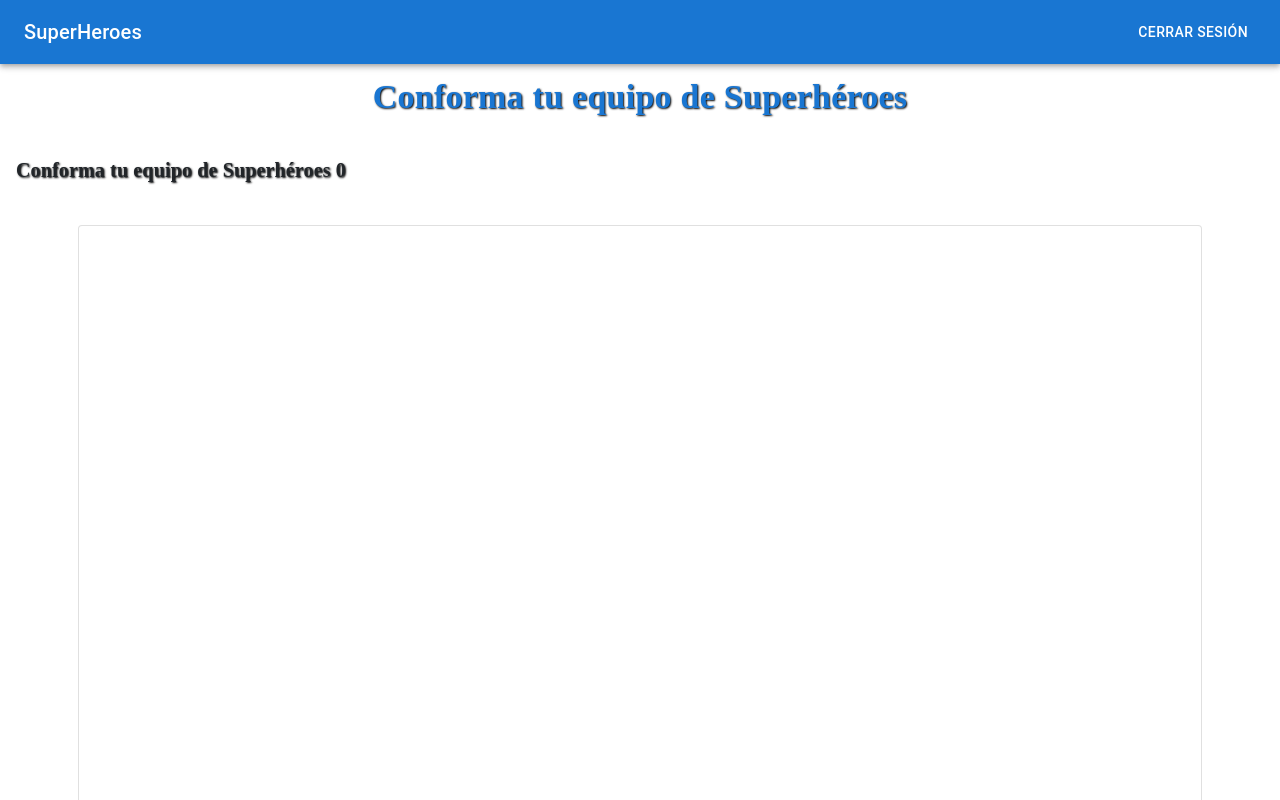
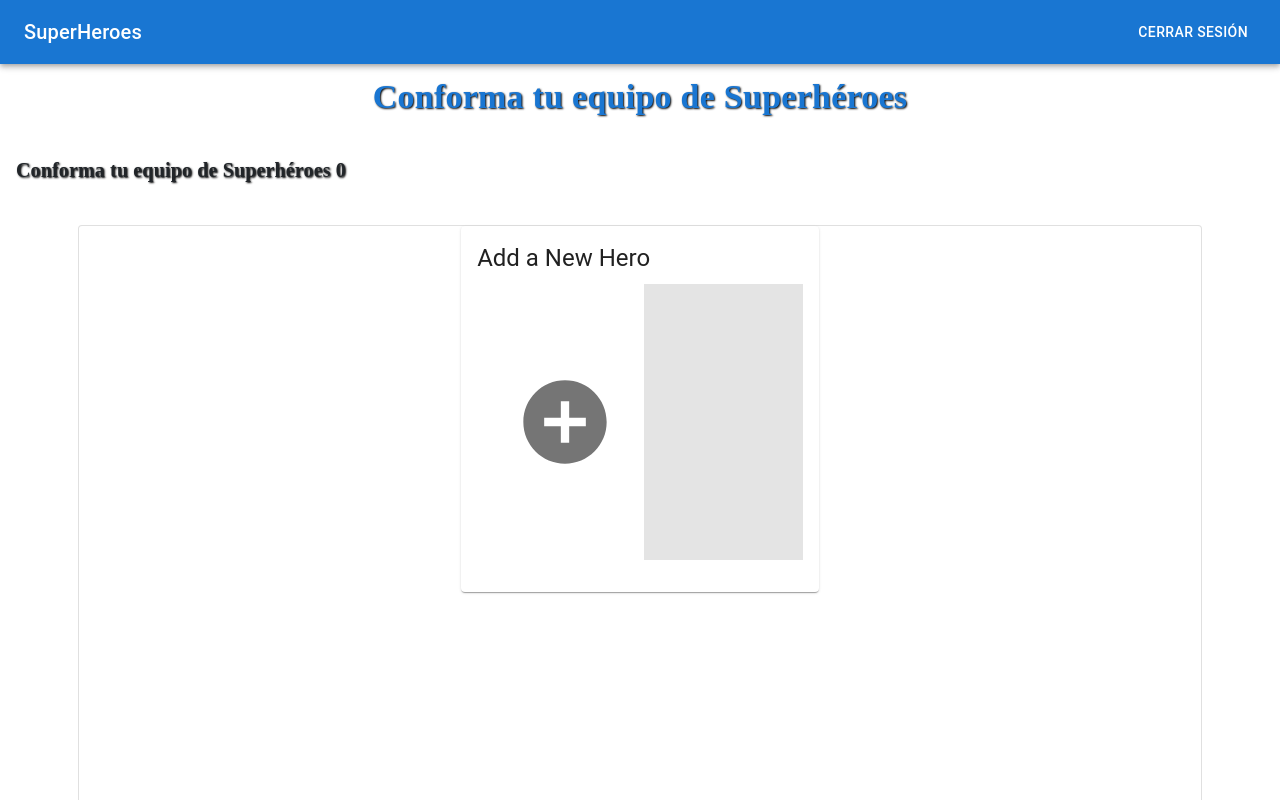
Before and after one commit to juancruzsoto/alkemy-challenge, a React (Create React App) app: page / in a window 1280 px wide. Shown: the top 800 px of the page. Built offline with nearby package versions, Linux system fonts and the light colour scheme; sample sign-in values are in the browser's storage.

Commit message:
calculate team's powerstats done

```diff
--- a/src/components/Home.jsx
+++ b/src/components/Home.jsx
@@ -6,13 +6,17 @@ import {
   CardContent,
   CardMedia,
   Grid,
+  IconButton,
   LinearProgress,
+  Modal,
   Paper,
+  Skeleton,
   Typography,
 } from "@mui/material";
 import { Box } from "@mui/system";
+import AddCircleIcon from "@mui/icons-material/AddCircle";
 import axios from "axios";
-import {TOKEN_API,URL} from "../config"
+import { TOKEN_API, URL } from "../config";
 
 const useStyles = makeStyles(homeStyle);
 
@@ -39,36 +43,35 @@ function LinearProgressWithLabel(props) {
 export default function Home(props) {
   const classes = useStyles();
 
+  const [modalShow, setModalShow] = useState(false);
   const [heroesID, setHeroesID] = useState([]);
   const [infoCards, setInfoCards] = useState([]);
-  const [teamStats,setTeamStats] = useState({
-    "intelligence": 0,
-    "strength": 0,
-    "speed": 0,
-    "durability": 0,
-    "power": 0,
-    "combat":0
+  const [teamStats, setTeamStats] = useState({
+    intelligence: 0,
+    strength: 0,
+    speed: 0,
+    durability: 0,
+    power: 0,
+    combat: 0,
   });
 
   const colorCard = {
-    "good": "#c8e6c9",
-    "bad" : "#ffcdd2"
-  }
+    good: "#c8e6c9",
+    bad: "#ffcdd2",
+  };
   const colorPowerstats = {
-    "intelligence": "primary",
-    "strength": "inherit",
-    "speed": "warning",
-    "durability": "success",
-    "power": "error",
-    "combat":"secondary"
-  }
+    intelligence: "primary",
+    strength: "inherit",
+    speed: "warning",
+    durability: "success",
+    power: "error",
+    combat: "secondary",
+  };
 
   useEffect(() => {
     heroesID.map((ID) => {
       axios
-        .get(
-          URL + TOKEN_API + "/" + ID
-        )
+        .get(URL + TOKEN_API + "/" + ID)
         .then((result) => {
           console.log(result);
           setInfoCards((infocurrent) =>
@@ -83,7 +86,7 @@ export default function Home(props) {
               eyecolor: result.data.appearance["eye-color"],
               haircolor: result.data.appearance["hair-color"],
               base: result.data.work.base,
-              alignment: result.data.biography.alignment
+              alignment: result.data.biography.alignment,
             })
           );
         }) // Deberia ser 204 //result.status
@@ -94,11 +97,23 @@ export default function Home(props) {
   }, []);
 
   useEffect(() => {
+    if (infoCards.length === heroesID.length) {
+      let sumStats = {
+        intelligence: 0,
+        strength: 0,
+        speed: 0,
+        durability: 0,
+        power: 0,
+        combat: 0,
+      };
       infoCards.map((Hero) => {
         Object.keys(Hero.powerstats).map((skill) => {
-      setTeamStats({...teamStats,skill:teamStats[skill]+Hero.powerstats[skill]})
-      })
-    })
+          console.log(Hero.powerstats[skill], teamStats[skill], skill);
+          sumStats[skill] = sumStats[skill] + parseInt(Hero.powerstats[skill]);
+        });
+      });
+      setTeamStats(sumStats);
+    }
   }, [infoCards]);
 
   return (
@@ -123,8 +138,10 @@ export default function Home(props) {
           >
             Conforma tu equipo de Superhéroes {teamStats["strength"]}
           </Typography>
+          {console.log(teamStats)}
+          {console.log(infoCards)}
           {Object.keys(teamStats).map((skill) => {
-            console.log(teamStats[skill])
+            console.log(teamStats[skill]);
           })}
         </Grid>
         <Grid item xs={12}>
@@ -139,8 +156,7 @@ export default function Home(props) {
               },
             }}
           >
-            <Paper variant="outlined" style={{width:"90%"}}>
-              {infoCards.length > 0 && (
+            <Paper variant="outlined" style={{ width: "90%" }}>
               <Grid
                 container
                 spacing={3}
@@ -148,9 +164,16 @@ export default function Home(props) {
                 justifyContent="center"
                 alignItems="flex-start"
               >
-                  {infoCards.map((Hero) => {
-                  return(<Grid item xs={12} md={6} lg={4} >
-                  <Card sx={{ display: "flex", backgroundColor: colorCard[Hero.alignment]}}>
+                {infoCards.length > 0 &&
+                  infoCards.map((Hero) => {
+                    return (
+                      <Grid item xs={12} md={6} lg={4}>
+                        <Card
+                          sx={{
+                            display: "flex",
+                            backgroundColor: colorCard[Hero.alignment],
+                          }}
+                        >
                           <Box
                             sx={{
                               display: "flex",
@@ -179,7 +202,11 @@ export default function Home(props) {
                                     </Typography>
                                     <Box sx={{ width: "100%" }}>
                                       <LinearProgressWithLabel
-                                  value={Hero.powerstats[skill] > 0 ? Hero.powerstats[skill] : 0}
+                                        value={
+                                          Hero.powerstats[skill] > 0
+                                            ? Hero.powerstats[skill]
+                                            : 0
+                                        }
                                         color={colorPowerstats[skill]}
                                       />
                                     </Box>
@@ -210,15 +237,104 @@ export default function Home(props) {
                             />
                           </Box>
                         </Card>
-                </Grid>)
+                      </Grid>
+                    );
                   })}
+                {heroesID.length < 6 && (
+                  <Grid item xs={12} md={6} lg={4}>
+                    <Card
+                      sx={{
+                        display: "flex",
+                        // backgroundColor: colorCard[Hero.alignment],
+                      }}
+                    >
+                      <Box
+                        sx={{
+                          display: "flex",
+                          flexDirection: "row",
+                          width: "100%",
+                          alignItems: "center",
+                        }}
+                      >
+                        <CardContent
+                          sx={{ flex: "1 0 auto" }}
+                          style={{ width: "100%" }}
+                        >
+                          <Typography
+                            variant="h5"
+                            style={{ width: "100%", justifyContent: "center" }}
+                          >
+                            Add a New Hero
+                          </Typography>
 
-
+                          <Box
+                            sx={{
+                              display: "flex",
+                              width: "100%",
+                              alignItems: "center",
+                              justifyContent: "center",
+                              pl: 1,
+                              pb: 1,
+                              marginTop: "10px",
+                            }}
+                          >
+                            <IconButton
+                              aria-label="delete"
+                              size="large"
+                              style={{ fontSize: 100, width: "50%" }}
+                            >
+                              <AddCircleIcon
+                                fontSize="inherit"
+                                onClick={() => setModalShow(true)}
+                              />
+                            </IconButton>
+                            <Skeleton
+                              sx={{ bgcolor: "#bdbdbd", marginLeft: "auto" }}
+                              variant="rectangular"
+                              width="100%"
+                              height={276}
+                            />
+                          </Box>
+                        </CardContent>
+                      </Box>
+                    </Card>
                   </Grid>
                 )}
+              </Grid>
             </Paper>
             {/* <Paper variant="outlined" square /> */}
           </Box>
+        </Grid>
+        <Grid item xs={12}>
+          <Modal
+            open={modalShow}
+            onClose={() => setModalShow(false)}
+            aria-labelledby="modal-modal-title"
+            aria-describedby="modal-modal-description"
+          >
+            <Box
+              sx={{
+                position: "absolute",
+                top: "50%",
+                left: "50%",
+                transform: "translate(-50%, -50%)",
+                width: 400,
+                bgcolor: "background.paper",
+                boxShadow: 24,
+                p: 4,
+              }}
+            >
+              <Paper variant="outlined" style={{ width: "90%" }}>
+                <Typography id="modal-modal-title" variant="h6" component="h2">
+                  Text in a modal
+                </Typography>
+                <Typography id="modal-modal-description" sx={{ mt: 2 }}>
+                  Duis mollis, est non commodo luctus, nisi erat porttitor
+                  ligula.
+                </Typography>
+              </Paper>
+            </Box>
+          </Modal>
         </Grid>
       </Grid>
     </div>
```
Lines whose indentation alone changed are shown as unchanged.
